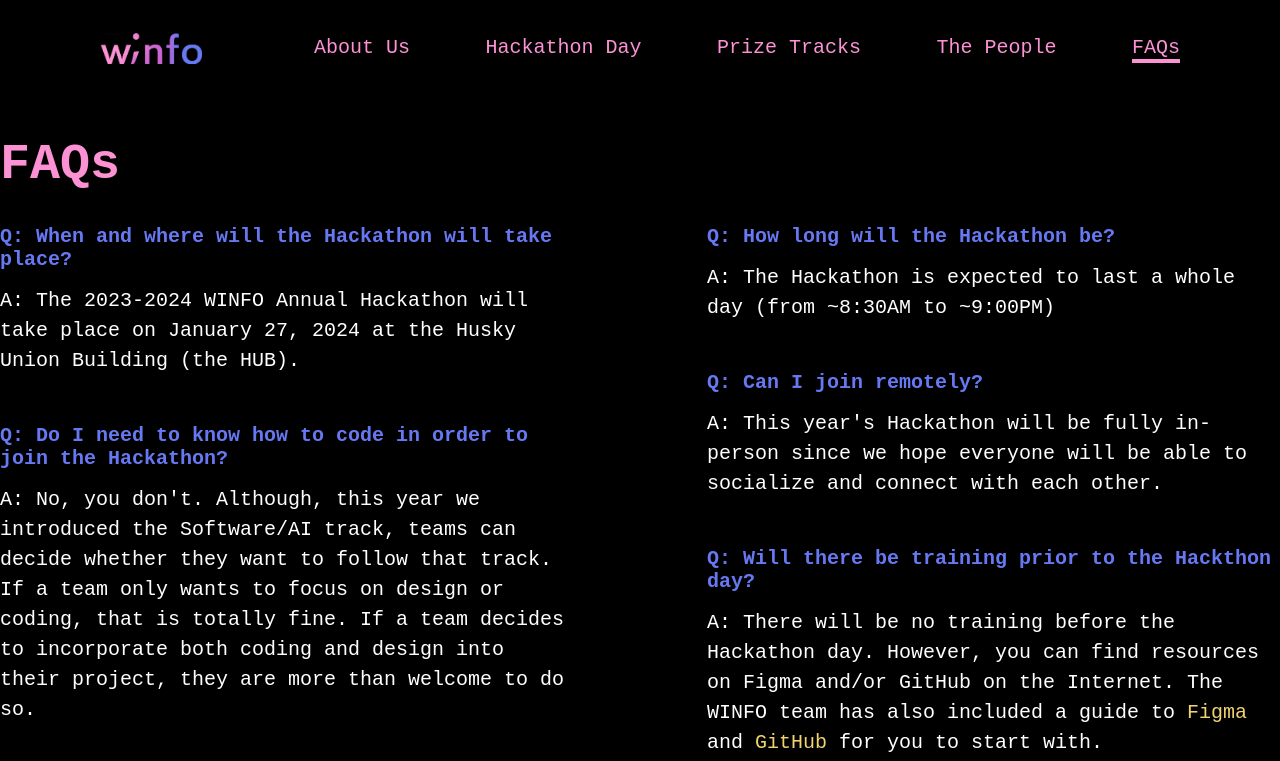
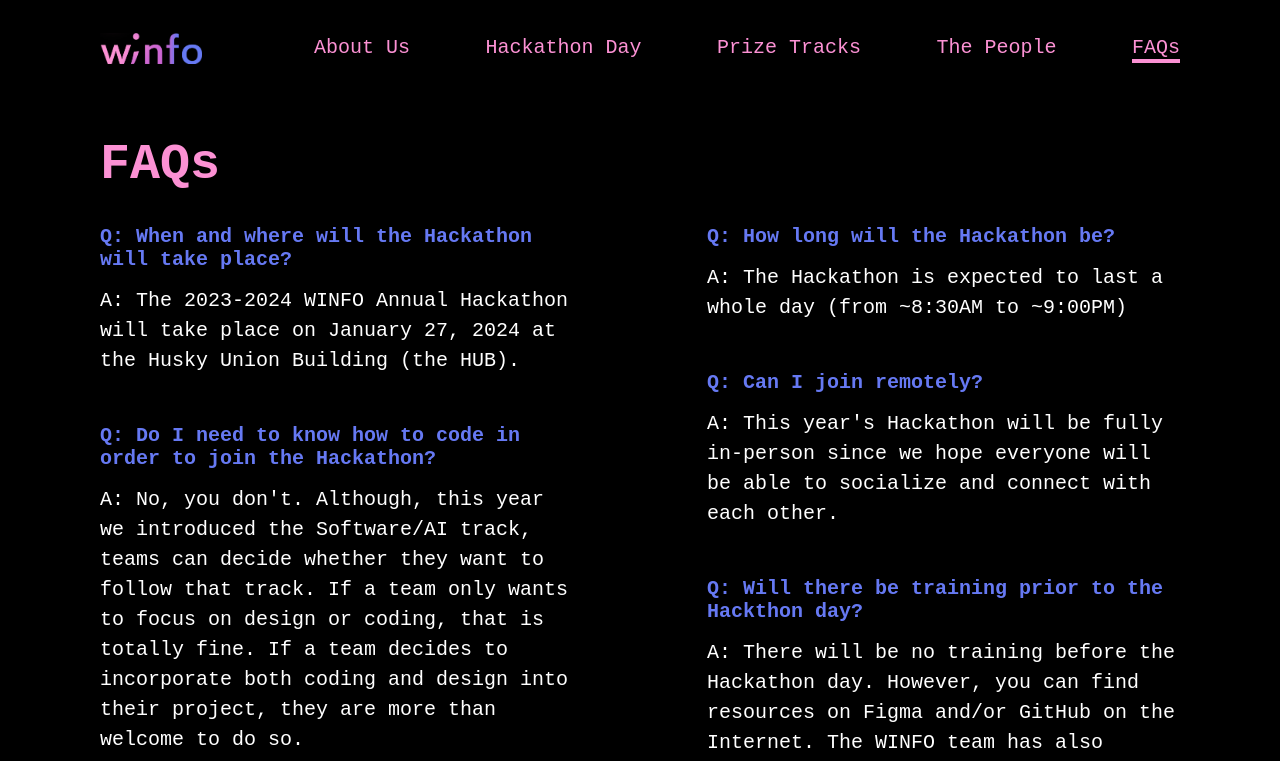
Before and after one commit to rsrika/winfo-hackthon-24, a React (Create React App) app: page /faqs in a window 1280 px wide. Shown: the top 761 px of the page. Built offline with nearby package versions, Linux system fonts and the light colour scheme; the HTML template or start-up script is replaced by a standard one.

Commit message:
Updated margin

```diff
--- a/src/pages/FAQ.js
+++ b/src/pages/FAQ.js
@@ -4,8 +4,8 @@ import '../styles/FAQ.css'
 const FAQ = () => {
   return (
     <>
-      <h1>FAQs</h1>
-      <div className="two-columns">
+      <h1 className='faq-header'>FAQs</h1>
+      <section className="two-columns">
         <div className='column'>
           <div className='faq-text'>
             <p className='faq-question'>Q: When and where will the Hackathon will take place?</p>
@@ -56,7 +56,7 @@ const FAQ = () => {
             <p>A: Lunch and dinner will be provided. There will be several food options available, so do not worry if you have dietary restrictions available.</p>
           </div>
         </div>
-      </div>
+      </section>
     </>
   )
 }
--- a/src/pages/PrizeTracks.js
+++ b/src/pages/PrizeTracks.js
@@ -8,6 +8,7 @@ import Instax from "../assets/Instax.png"
 const PrizeTracks = () => {
   return (
     <>
+      <section className='prize-tracks'>
         <h1>Prize Tracks</h1>
         <p>
           There are four separate tracks with their appropriate prizes. Projects will be evaluated on the following categories along with specific criteria for each track:
@@ -19,9 +20,10 @@ const PrizeTracks = () => {
           <li>Impactfulness</li>
           <li>Team takeaways</li>
         </ul>
+      </section>
 
       {/* 4 Categories */}
-      <div>
+      <section>
         {/* Best Overall */}
         <div>
           <h2>Best Overall</h2>
@@ -97,9 +99,9 @@ const PrizeTracks = () => {
           </div>
         </div>
 
-        {/* Best AI/Software */}
+        {/* Best Coding Design*/}
         <div>
-          <h2>Best AI/Software</h2>
+          <h2>Best Coding Design</h2>
           <p>
             This team excels in software and/or AI development, showing exceptional coding skills and innovative thinking. With their groundbreaking solution, they stand out as trailblazers in the filed,
           </p>
@@ -120,7 +122,7 @@ const PrizeTracks = () => {
             </div>
           </div>
         </div>
-      </div>
+      </section>
     </>
   )
 }
--- a/src/styles/FAQ.css
+++ b/src/styles/FAQ.css
@@ -1,3 +1,8 @@
+.faq-header {
+  padding-right: 6.25rem;
+  padding-left: 6.25rem;
+}
+
 .faq-question {
   color: var(--color-purple-blue);
   font-size: 1.25rem;
--- a/src/styles/HackathonDay.css
+++ b/src/styles/HackathonDay.css
@@ -1,7 +1,3 @@
-section {
-  margin-top: 6.5rem;
-}
-
 /* Hackathon Landing */
 .hackathon-landing{
   margin-top: 6.44rem;
@@ -25,6 +21,10 @@ section {
 }
 
 /* Our Event */
+.hackathon-theme {
+  margin-top: 6.5rem;
+}
+
 .hackathon-our-event p, .hackathon-theme p {
   margin-bottom: 2.5rem;
   margin-left: 2.94rem;
--- a/src/styles/PrizeTracks.css
+++ b/src/styles/PrizeTracks.css
@@ -1,4 +1,3 @@
-
 #prize-tracks{
   color: var(--color-light-blue);
   margin-top: 1.5rem;
```
Lines whose indentation alone changed are shown as unchanged.
